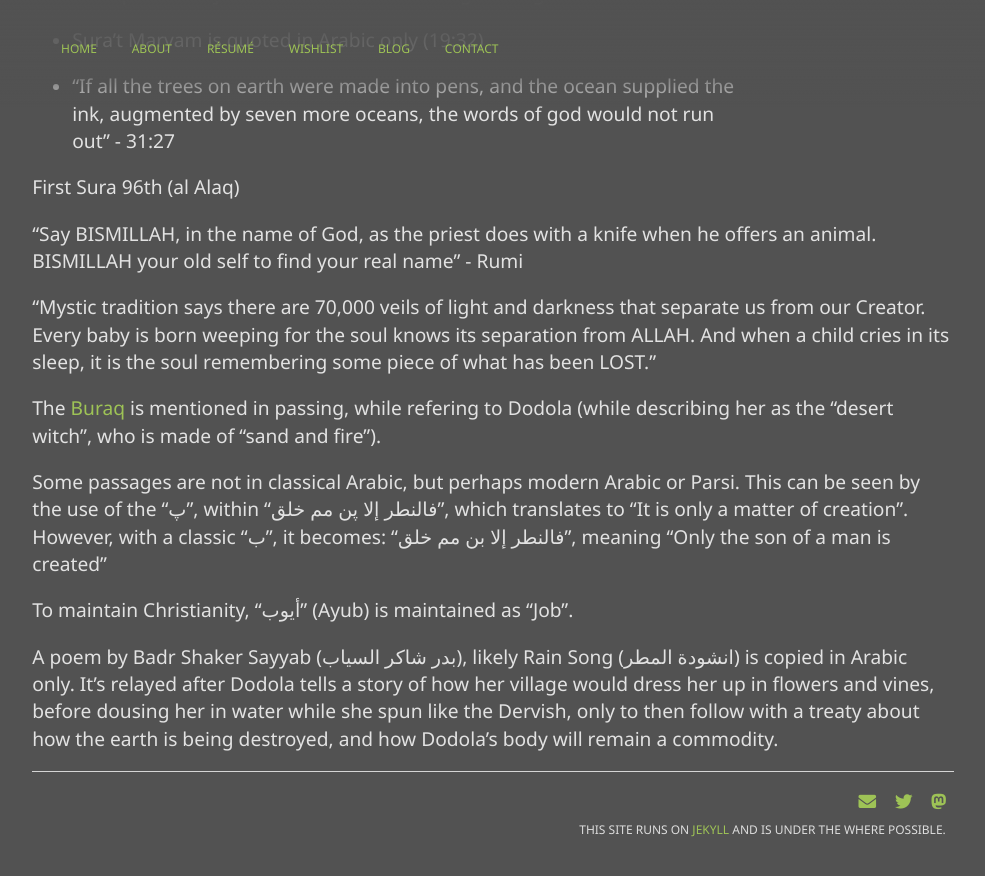
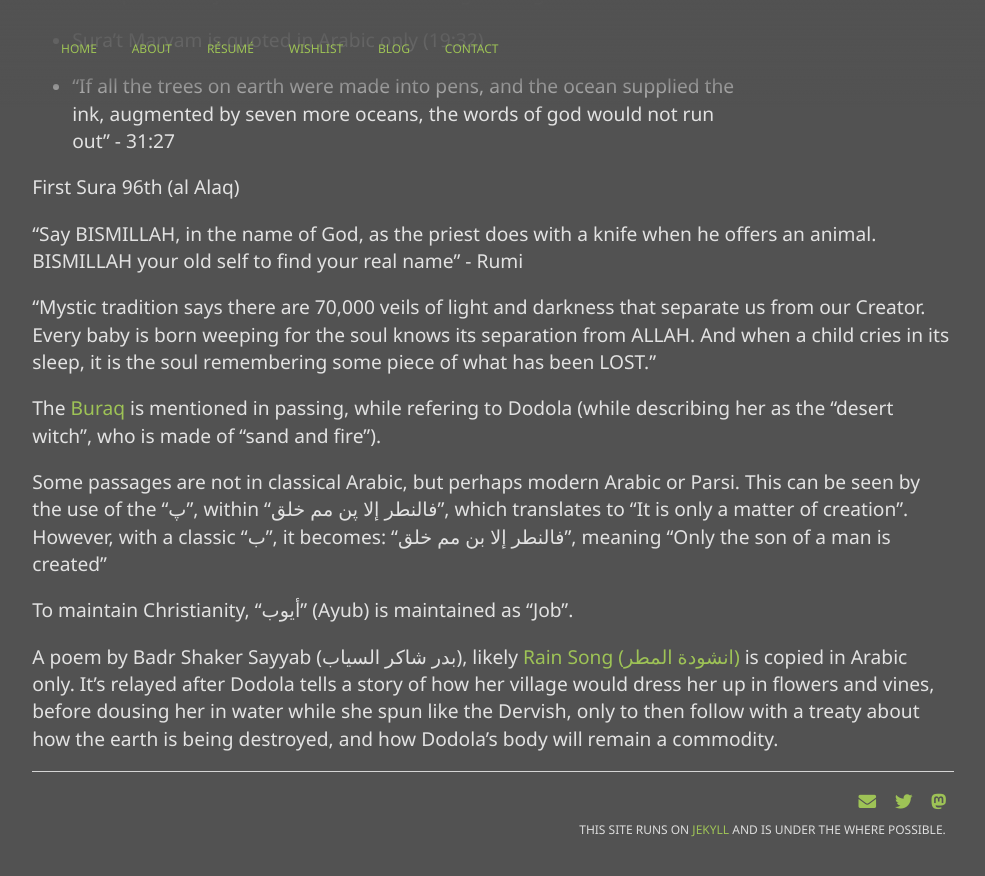
Before and after one commit to mstfacmly/mstfacmly.github.io, a Jekyll site: the page built from _posts/2018-12-29-Habibi.md, in a window 1280 px wide and 900 px high, scrolled down 926 px. Shown: the top 876 px of the window, without its empty margins (147-1132 px from the left). Built offline with Jekyll 4.4.1, drawn with Linux system fonts in a browser that asks for light colours; nearby versions of some CDN libraries; a script that is not in the unit is left out; part of the change alters nothing that is shown.

```diff
--- a/_posts/2018-12-29-Habibi.md
+++ b/_posts/2018-12-29-Habibi.md
@@ -37,4 +37,4 @@ Some passages are not in classical Arabic, but perhaps modern Arabic or Parsi. T
 
 To maintain Christianity, "أيوب" (Ayub) is maintained as "Job".
 
-A poem by Badr Shaker Sayyab (بدر شاكر السياب), likely Rain Song (انشودة المطر) is copied in Arabic only. It's relayed after Dodola tells a story of how her village would dress her up in flowers and vines, before dousing her in water while she spun like the Dervish, only to then follow with a treaty about how the earth is being destroyed, and how Dodola's body will remain a commodity.
+A poem by Badr Shaker Sayyab (بدر شاكر السياب), likely [Rain Song (انشودة المطر)](http://www.adab.com/modules.php?name=Sh3er&doWhat=shqas&qid=21) is copied in Arabic only. It's relayed after Dodola tells a story of how her village would dress her up in flowers and vines, before dousing her in water while she spun like the Dervish, only to then follow with a treaty about how the earth is being destroyed, and how Dodola's body will remain a commodity.
```
